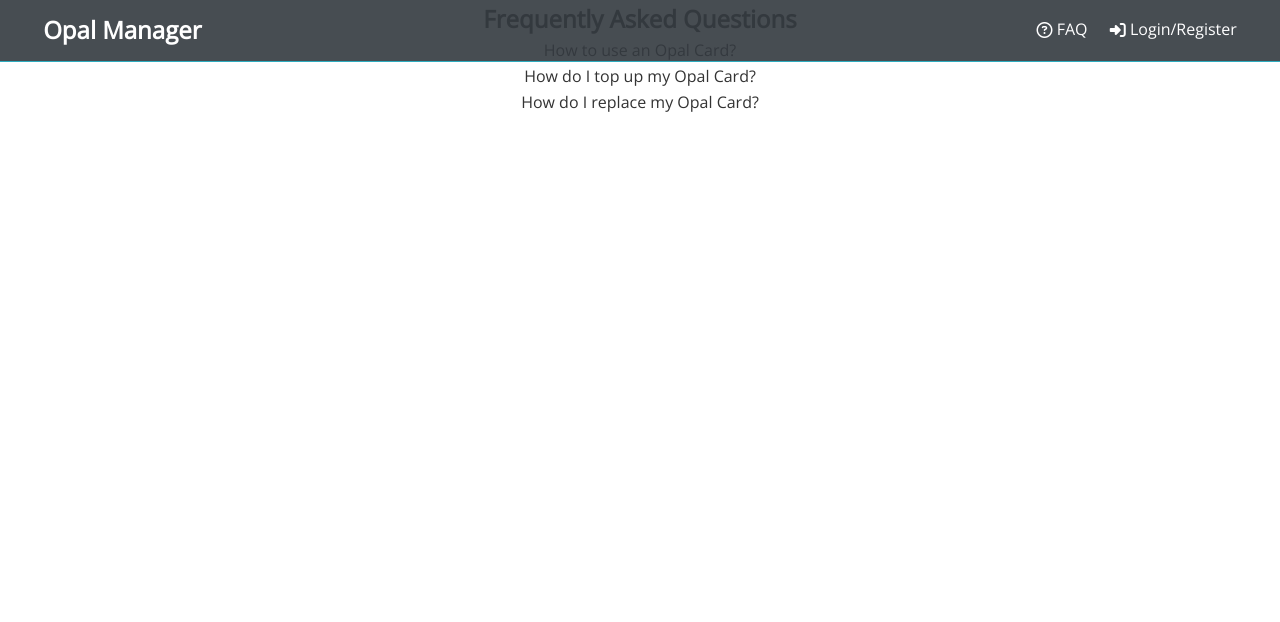
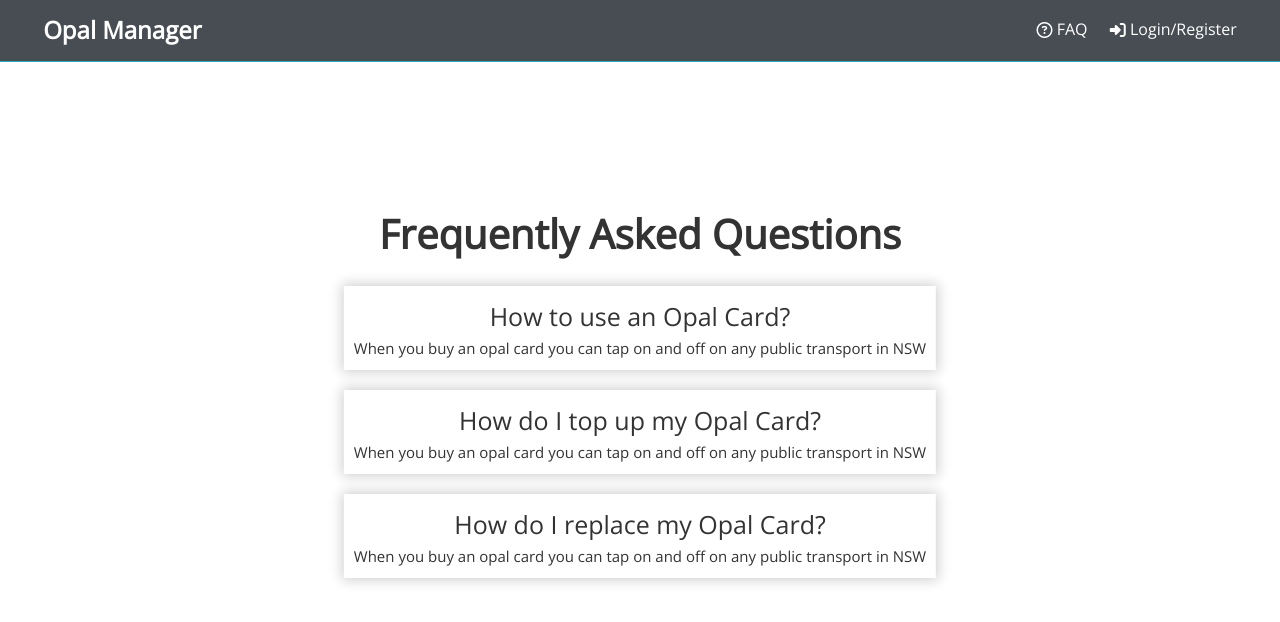
Before and after one commit to dsingo/asd-project, a React (Create React App) app in the folder frontend/: page /faq in a window 1280 px wide. Shown: the top 622 px of the page. Built offline with nearby package versions, Linux system fonts and the light colour scheme; no server answers.

Commit message:
Set up faq page
Styled the faq page so that each question is contained in a rectangle

```diff
--- a/frontend/src/components/layout/FAQ.js
+++ b/frontend/src/components/layout/FAQ.js
@@ -3,11 +3,23 @@
 
 export default () => (
     <div className="faq">
-        <h1>Frequently Asked Questions </h1>
-        <ul>
-            <li>How to use an Opal Card?</li>
-            <li>How do I top up my Opal Card?</li>
-            <li>How do I replace my Opal Card?</li>
+        <h1 className="faq-heading">Frequently Asked Questions </h1>
+        <ul className="rect">
+            <li className="qs">How to use an Opal Card?
+            <p>When you buy an opal card you can tap on and off on any public transport in NSW</p>
+            </li>
+        </ul>
+
+        <ul className="rect">
+            <li className="qs">How do I top up my Opal Card?
+            <p>When you buy an opal card you can tap on and off on any public transport in NSW</p>
+            </li>
+        </ul>
+
+        <ul className="rect">
+            <li className="qs">How do I replace my Opal Card?
+            <p>When you buy an opal card you can tap on and off on any public transport in NSW</p>
+            </li>
         </ul>
     </div>
 )
--- a/frontend/src/components/layout/FAQ.scss
+++ b/frontend/src/components/layout/FAQ.scss
@@ -1,3 +1,30 @@
 .faq {
     text-align: center;
+    position: absolute;
+    top: 50%;
+    left: 50%;
+    -ms-transform: translate(-50%, -50%);
+    transform: translate(-50%, -50%);
 }
+
+.rect {
+    display: flex;
+    justify-content: center;
+    align-items: center;
+    background-color: #fff;
+    box-shadow: 0px 0px 12px 2px rgba(15, 15, 15, 0.2);
+    padding: 10px;
+    margin: 20px;
+}
+
+.faq-heading {
+    font-size: 40px;
+}
+
+.qs {
+    font-size: 25px;
+}
+
+p {
+    font-size: 15px;
+}
```
